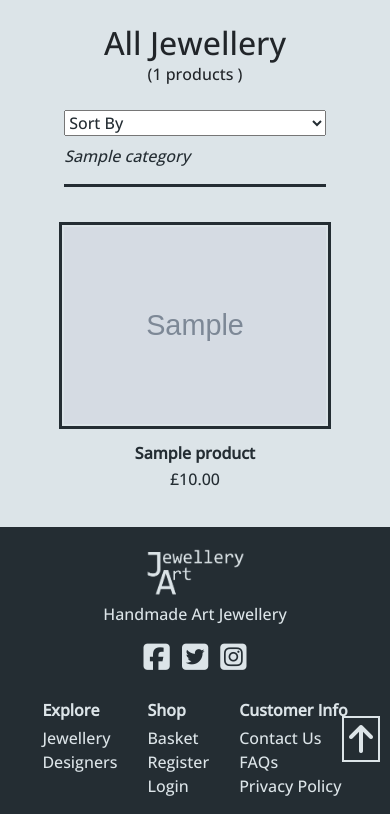
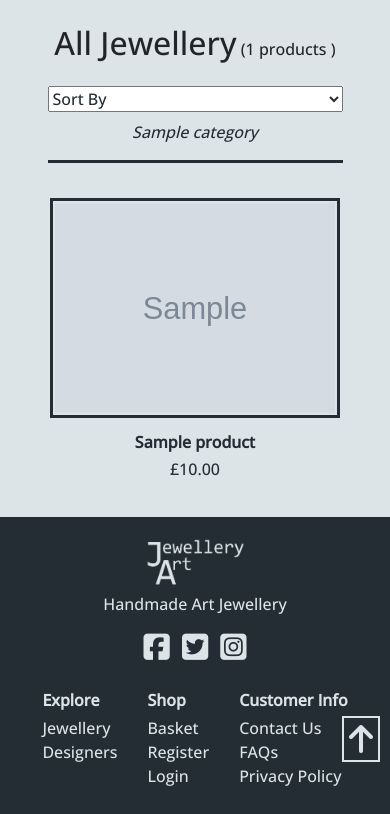
Before and after one commit to Stephanie-Ash/jewellery-art, a Django app: page /products/ in a window 390 px wide. Shown: the part 72-886 px from the top of the page. After the commit the page ends 858 px from the top, so only its background shows below. Run offline with Django 3.2, Linux system fonts and the light colour scheme; tables that the repository leaves empty hold one stand-in row (values such as "Sample post"); grey boxes marked "Sample" are stand-in pictures; some libraries are stand-ins or nearby versions.

Commit message:
Add maximum width to products cards and remove padding from countainer

```diff
--- a/products/templates/products/products.html
+++ b/products/templates/products/products.html
@@ -2,7 +2,7 @@
 
 {% block content %}
 <section class="container-fluid">
-    <div class="row products-container">
+    <div class="row">
         <div class="col-10 mx-auto">
             <div class="row">
                 <div class="col my-4 text-center text-sm-left">
@@ -36,7 +36,7 @@
                         <option value="designer_desc" {% if current_sorting == 'designer_desc' %}selected{% endif %}>Designer (Z-A)</option>
                     </select>
                 </div>
-                <div class="col-12 col-sm-8 order-sm-1">
+                <div class="col-12 col-sm-8 order-sm-1 text-center text-sm-left">
                     {% if current_category or current_collection or current_designer or current_sorting != 'None_None' %}
                     <p class="mb-0 pt-2">
                         <a class="content-link txt-link" href="{% url 'products' %}">All Jewellery</a>
@@ -58,7 +58,7 @@
             <div class="row">
                 {% for product in products %}
                 <div class="col-sm-6 col-md-4 col-xl-3">
-                    <div class="card h-100 pb-4">
+                    <div class="card h-100 pb-4 mx-auto">
                         <a class="content-link" href="">
                             {% if product.image %}
                             <img class="card-img-top img-fluid" src="{{ product.image.url }}" alt="{{ product.name }}">
--- a/static/css/base.css
+++ b/static/css/base.css
@@ -231,6 +231,10 @@ footer {
     border: none;
 }
 
+.card {
+    max-width: 280px;
+}
+
 .card-title {
     font-weight: bold;
 }
@@ -249,27 +253,6 @@ footer {
 
     .home-heading-box {
         left: 15px;
-    }
-
-    .products-container {
-        padding-left: 20px;
-        padding-right: 20px;
-    }
-}
-
-/* For screens 400px and up */
-@media screen and (min-width: 400px) {
-    .products-container {
-        padding-left: 50px;
-        padding-right: 50px;
-    }
-}
-
-/* For screens 500px and up */
-@media screen and (min-width: 500px) {
-    .products-container {
-        padding-left: 80px;
-        padding-right: 80px;
     }
 }
 
@@ -294,11 +277,6 @@ footer {
 
     h3 {
         font-size: 24px;
-    }
-
-    .products-container {
-        padding-left: 0;
-        padding-right: 0;
     }
 }
 
```
